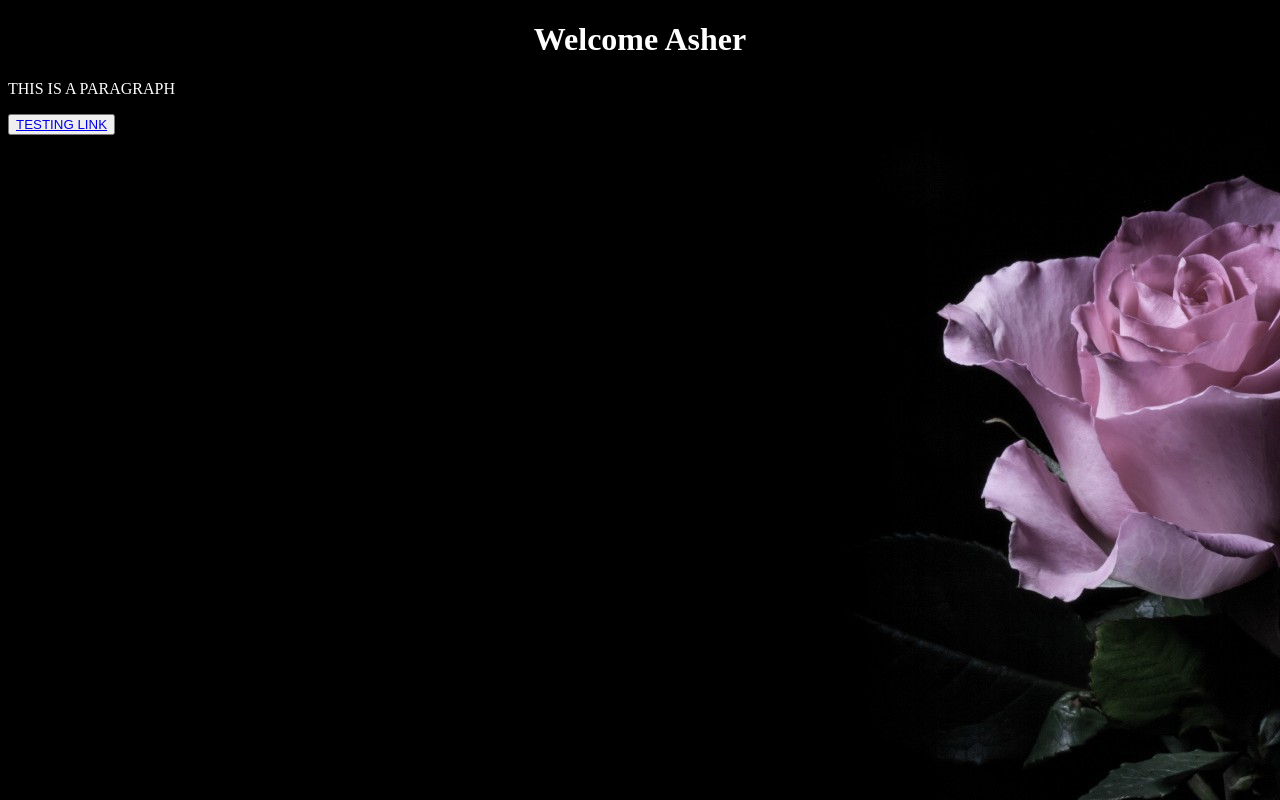
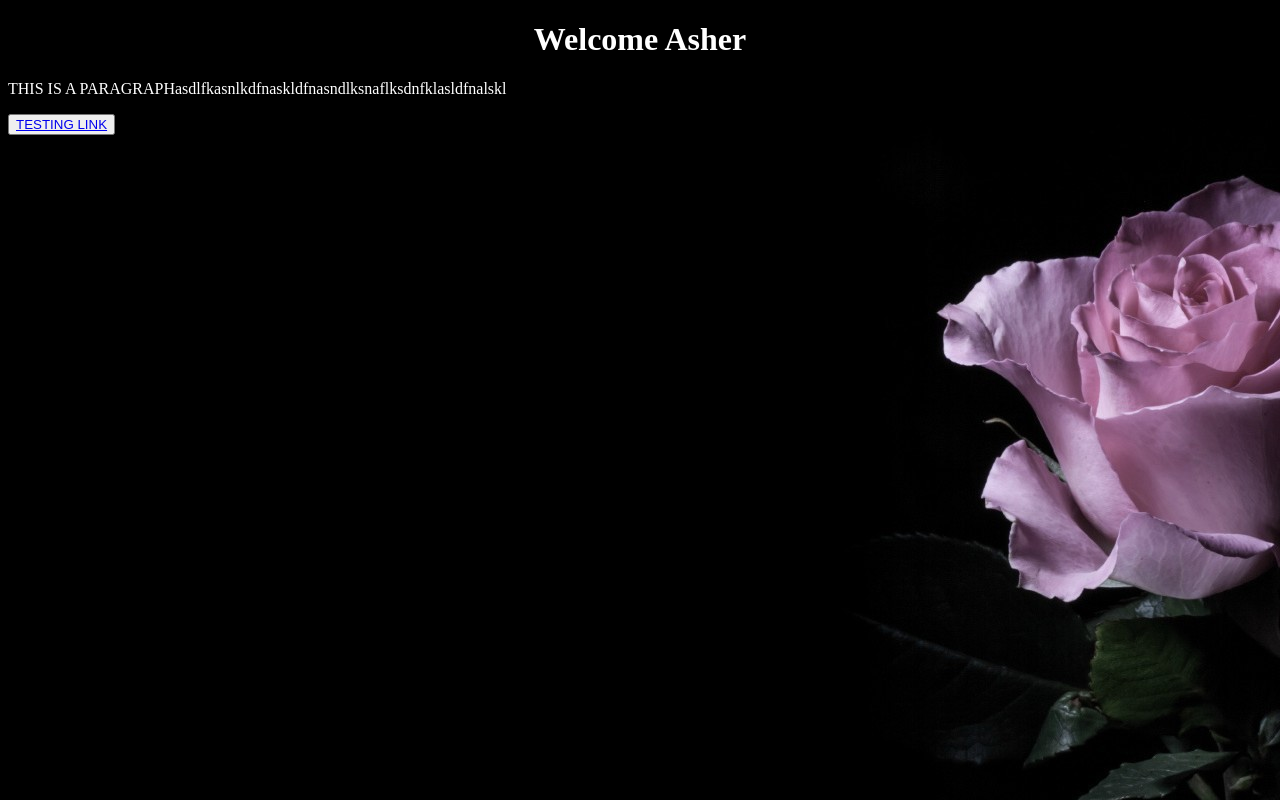
Before and after one commit to AsherMak/AsherMak, a plain HTML site: page index.html in a window 1280 px wide. Drawn offline with Linux system fonts and the light colour scheme.

Commit message:
testing pls

```diff
--- a/index.html
+++ b/index.html
@@ -9,7 +9,7 @@
 	<body background="flower.jpg">
 		<font color="ffffff">
 			<h1><center>Welcome Asher</center></h1>
-			<p> THIS IS A PARAGRAPH </p>
+			<p> THIS IS A PARAGRAPHasdlfkasnlkdfnaskldfnasndlksnaflksdnfklasldfnalskl </p>
 			<button style="color:red"><a href="https://www.w3schools.com/html/html_basic.asp">TESTING LINK</a></button>
 		</font>
 	  </body>
```
